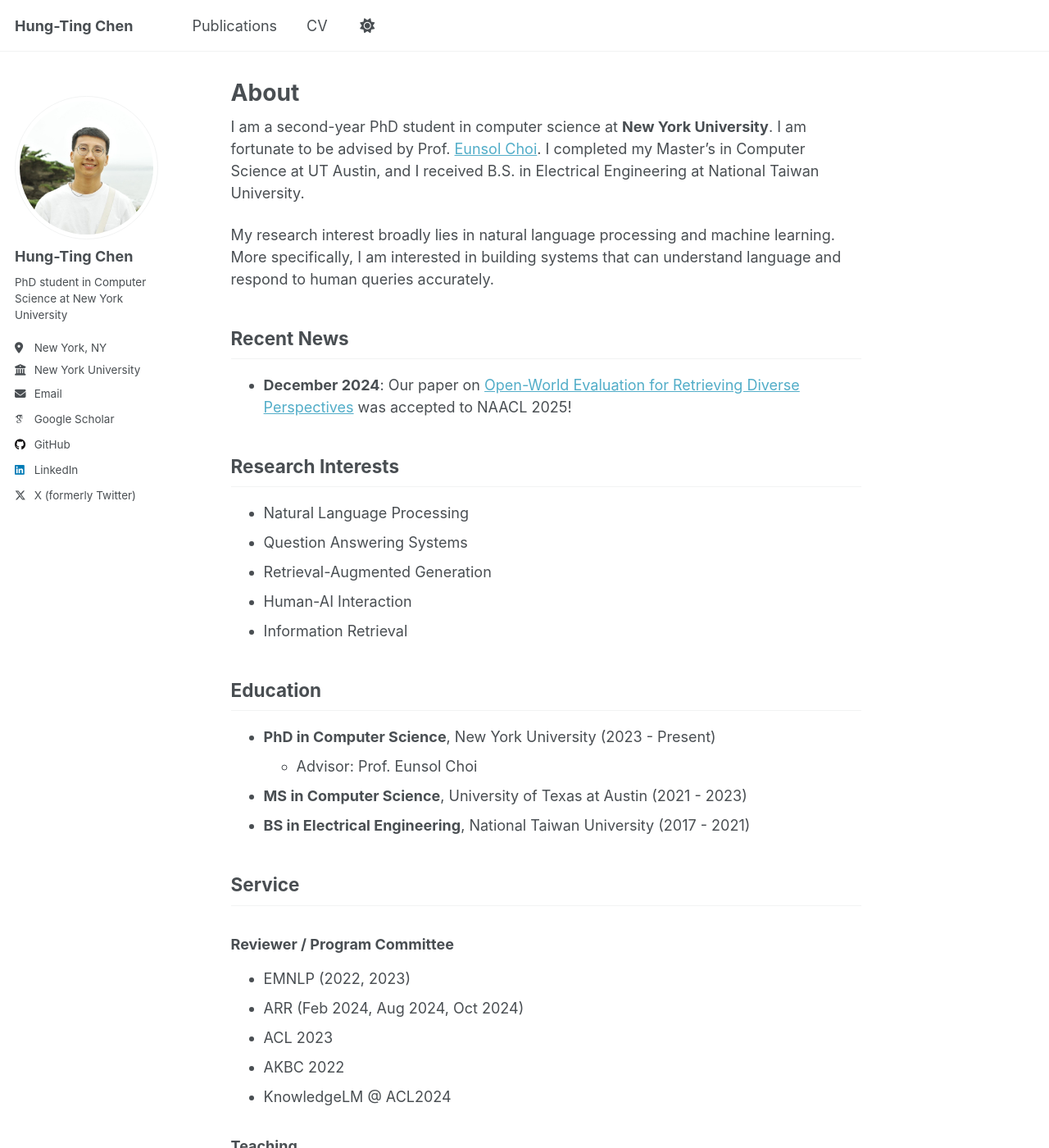
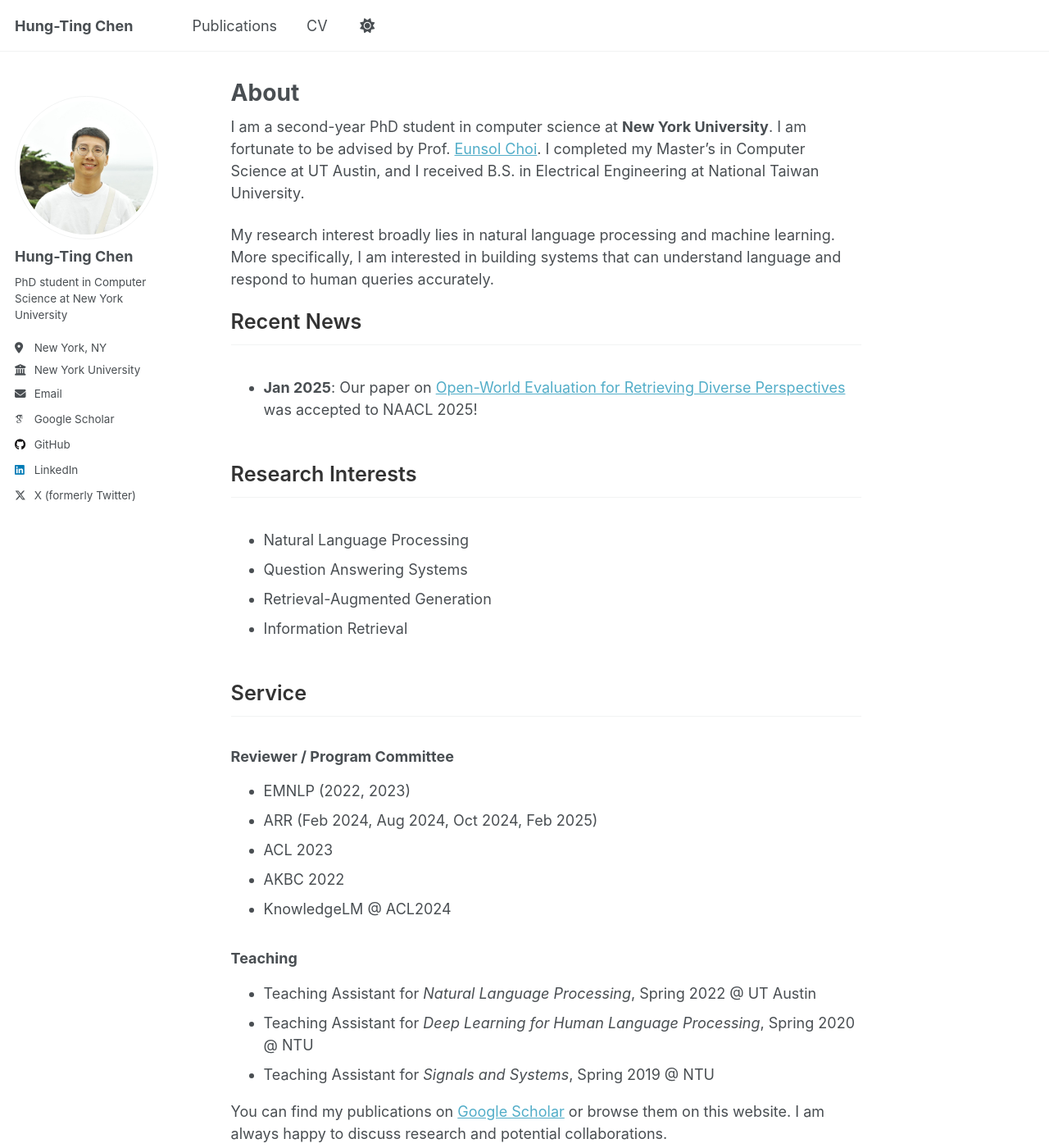
Before and after one commit to timchen0618/timchen0618.github.io, a Jekyll site: the page built from _pages/about.md, in a window 1280 px wide and 1400 px high. Shown: the whole window at 82% size. Built offline with Jekyll 4.4.1, drawn with Linux system fonts in a browser that asks for light colours; some web fonts are replaced; a script that is not in the unit is left out.

```diff
--- a/_pages/about.md
+++ b/_pages/about.md
@@ -12,26 +12,20 @@
 My research interest broadly lies in natural language processing and machine learning. More specifically, I am interested in building systems that can understand language and respond to human queries accurately.
 
 ## Recent News
-- **December 2024**: Our paper on [Open-World Evaluation for Retrieving Diverse Perspectives](https://arxiv.org/abs/2409.18110) was accepted to NAACL 2025!
+- **Jan 2025**: Our paper on [Open-World Evaluation for Retrieving Diverse Perspectives](https://arxiv.org/abs/2409.18110) was accepted to NAACL 2025!
 
 ## Research Interests
 - Natural Language Processing
 - Question Answering Systems
 - Retrieval-Augmented Generation
-- Human-AI Interaction
 - Information Retrieval
 
-## Education
-- **PhD in Computer Science**, New York University (2023 - Present)
-  - Advisor: Prof. Eunsol Choi
-- **MS in Computer Science**, University of Texas at Austin (2021 - 2023)
-- **BS in Electrical Engineering**, National Taiwan University (2017 - 2021)
 
 ## Service
 
 ### Reviewer / Program Committee
 - EMNLP (2022, 2023)
-- ARR (Feb 2024, Aug 2024, Oct 2024)
+- ARR (Feb 2024, Aug 2024, Oct 2024, Feb 2025)
 - ACL 2023
 - AKBC 2022
 - KnowledgeLM @ ACL2024
--- a/_sass/_scholar.scss
+++ b/_sass/_scholar.scss
@@ -41,6 +41,8 @@
 .pub-content {
   flex: 1;
   min-width: 0;
+  word-wrap: break-word;
+  overflow-wrap: break-word;
 }
 
 .pub-content .title {
@@ -55,6 +57,8 @@
   margin-bottom: 0.2em;
   color: #666;
   line-height: 1.4;
+  word-wrap: break-word;
+  overflow-wrap: break-word;
 }
 
 .pub-content .author strong {
@@ -122,6 +126,21 @@
   margin-bottom: 2em;
 }
 
+/* Section headers styling */
+h2 {
+  margin-top: 2em;
+  margin-bottom: 1.5em;
+  font-size: 1.4em;
+  font-weight: 600;
+  color: #333;
+  border-bottom: 2px solid #2196F3;
+  padding-bottom: 0.3em;
+}
+
+h2:first-of-type {
+  margin-top: 0;
+}
+
 /* Responsive adjustments */
 @media (max-width: 768px) {
   .pub-row {
```
Also changed, not shown: _pages/publications.html (+59 -9 lines).
